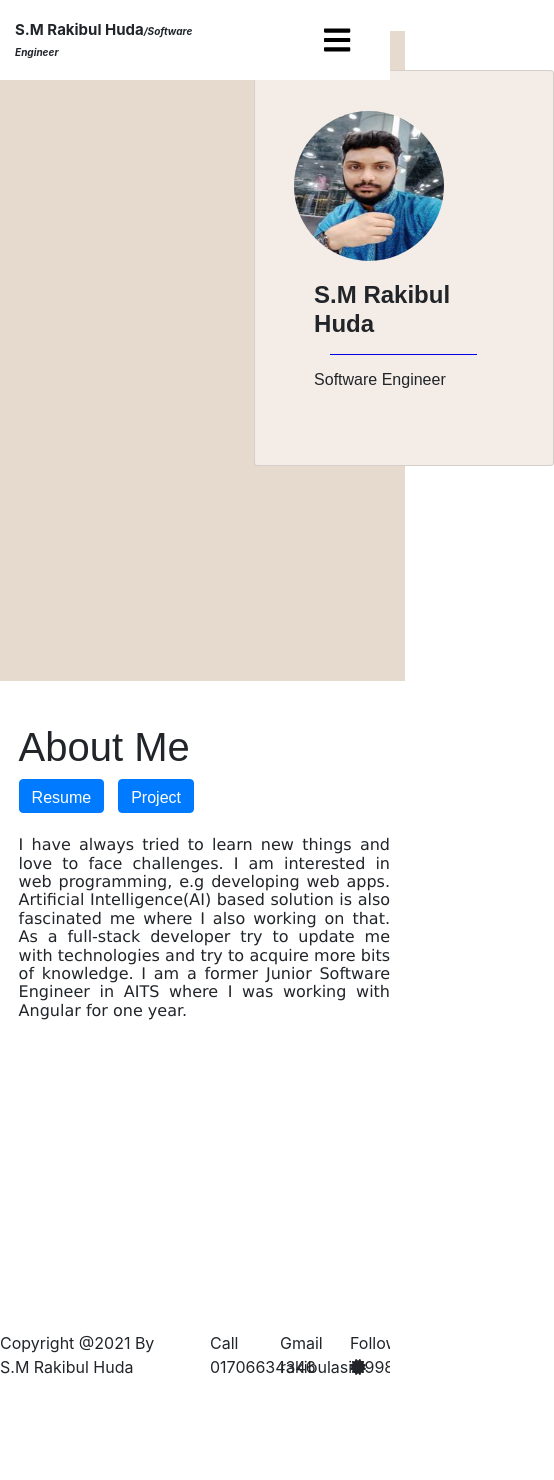
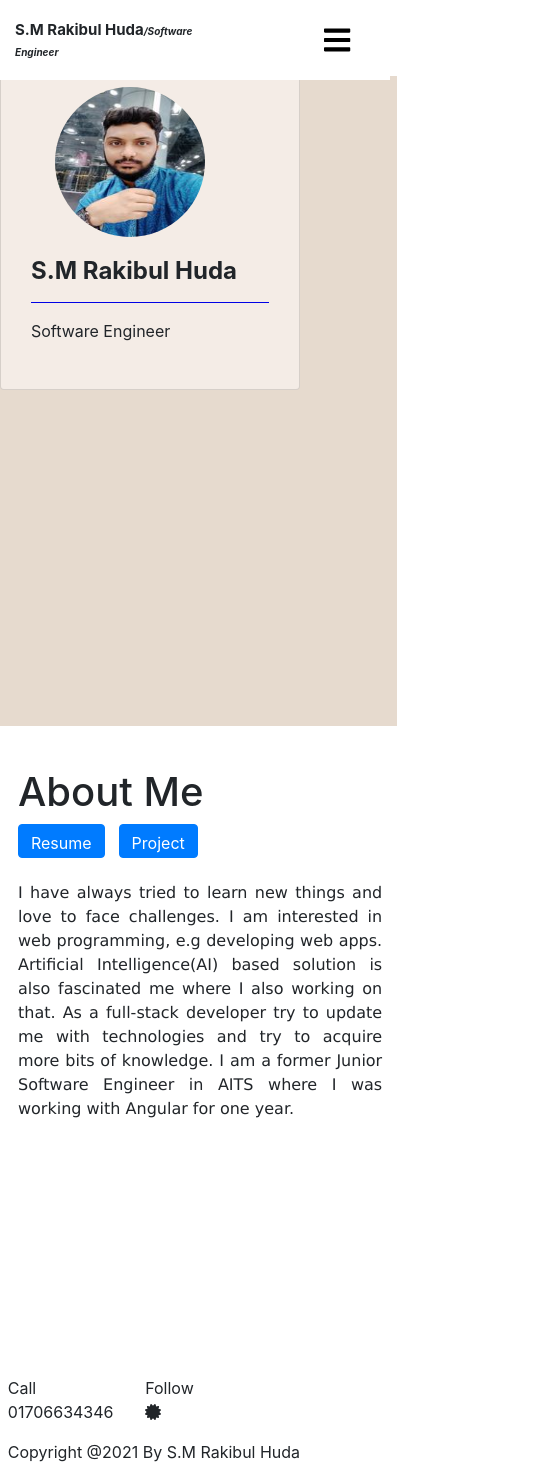
Before and after one commit to asif19981998/personal-site, a React (Create React App) app: page / in a window 390 px wide. Shown: the whole page, 554 px wide, since content can reach past the window. Before the commit the page ends 1395 px from the top, so only its background shows below. Built offline with nearby package versions, Linux system fonts and the light colour scheme.

Commit message:
make home page responsive

```diff
--- a/src/App.js
+++ b/src/App.js
@@ -32,24 +32,22 @@ function App() {
 
     </body>
 
-    <footer className="footer">
-      <div>
+    <footer className="footer" >
+      <div style={{paddingLeft:"2%"}}>
         <div className="row">
-          <div className="col-6 col-md-6">
-            <p>Copyright @2021 By S.M Rakibul Huda</p>
-          </div>
-          <div className="col-6 col-md-6">
+
+          <div className="col-12 col-md-6">
             <div className="row">
               <div className="col-4 col-md-4">
               <p>Call<br></br>
             01706634346
             </p>
               </div>
-              <div className="col-4 col-md-4">
+              {/* <div className="col-4 col-md-4">
               <p>Gmail<br></br>
-            rakibulasif1998@gmail.com
+              rakibulasif1998@gmail.com
             </p>
-              </div>
+              </div> */}
               <div className="col-4 col-md-4">
               <p>Follow<br></br>
             <FontAwesomeIcon icon={faCertificate}/>
@@ -64,6 +62,10 @@ function App() {
 
             </div>
           </div>
+          <div className="col-12 col-md-6" >
+            <p>Copyright @2021 By S.M Rakibul Huda</p>
+          </div>
+
         </div>
       </div>
     </footer>
--- a/src/main-component/home.js
+++ b/src/main-component/home.js
@@ -9,9 +9,9 @@ class Home extends Component {
     }
     render() {
         return (
-        <html>
 
-            <div className="row">
+            <div className="home-body">
+                          <div className="row" style={{marginTop:"20%"}}>
 
             <div className="col-12 col-md-6 left-side">
                <div className="author-detail">
@@ -20,7 +20,7 @@ class Home extends Component {
                      <div className="card-body home-card-body">
                      <h4  className="card-title home-card-title"  >S.M Rakibul Huda</h4>
                      <hr ></hr>
-                    <p>Software Engineer</p>
+                     <p style={{marginTop:"15px"}}>Software Engineer</p>
                      </div>
 
                 </div>
@@ -47,7 +47,9 @@ I am a former Junior Software Engineer in AITS where I was working with Angular
 
             </div>
 
-        </html>
+            </div>
+
+
             );
     }
 }
--- a/src/main-component/projects.jsx
+++ b/src/main-component/projects.jsx
@@ -14,11 +14,11 @@ class Projects extends Component {
 
                     <div className="card project-card" >
                         <div className="row">
-                        <div className="col-6 col-md-6">
+                        <div className="col-12 col-md-6">
                         <p><b>Educational Institution Management System</b></p>
                         <p>  A solution for Educational Institution Management System. This is my company project where i worked on.  </p>
                         </div>
-                        <div className="col-6 col-md-6">
+                        <div className="col-12 col-md-6">
                         I made it using C#, ASP.NET Core Api, Entity Framework, Angular, MSSQL
 
                         </div>
@@ -26,11 +26,11 @@ class Projects extends Component {
                     </div>
                     <div className="card project-card" >
                         <div className="row">
-                        <div className="col-6 col-md-6">
+                        <div className="col-12 col-md-6">
                         <p><b>Stock Management System</b></p>
                         <p>  A solution for Stock Mangement System. I work with 3 members in this project.  </p>
                         </div>
-                        <div className="col-6 col-md-6">
+                        <div className="col-12 col-md-6">
                         This is the final project of BITM training. Customer Entry, Product Entry, Sales,
                          Purchase, Inventory, Report are the features of this project.
                           I worked with 2 members in this project.
@@ -39,11 +39,11 @@ class Projects extends Component {
                     </div>
                     <div className="card project-card" >
                         <div className="row">
-                        <div className="col-6 col-md-6">
+                        <div className="col-12 col-md-6">
                         <p><b>AmarDaktar</b></p>
                         <p>  A solution for Health Service. This is my own build project.  </p>
                         </div>
-                        <div className="col-6 col-md-6">
+                        <div className="col-12 col-md-6">
                          I am Using ReactJs,Aspnet Core Api,MsSql as Database .
                         </div>
                         </div>
--- a/src/main-component/resume.jsx
+++ b/src/main-component/resume.jsx
@@ -15,7 +15,7 @@ class Resume extends Component {
                     <h4>Experience</h4>
                     <div className="card resume-card" >
                         <div className="row">
-                        <div className="col-6 col-md-6">
+                        <div className="col-12 col-md-6">
                         <p>April,2019 - June,2020</p>
                         <p>Junior Software Developer</p>
 
@@ -23,7 +23,7 @@ class Resume extends Component {
 
                        <p>Mohamadpur,Dhaka</p>
                         </div>
-                        <div className="col-6 col-md-6">
+                        <div className="col-12 col-md-6">
                            I had working there as Junoir Software engineer. My main accountability was
                            bulid client site for a Educational Institution Management System. I aslo
                            learn Server Site Work processing .
--- a/src/main-css/home.css
+++ b/src/main-css/home.css
@@ -1,3 +1,8 @@
+.home-body{
+  width: 98% !important;
+}
+
+
 .left-side {
   background-color: #e6dace;
   height: 650px;
@@ -9,8 +14,8 @@
   width: 150px !important;
 }
 .home-card {
-  width: 300px  !important;
-  height: 40% !important;
+  width: 300px !important;
+  height: 20% !important;
   background-color: #f4ece6 !important;
   padding: 29% !important;
 
@@ -25,7 +30,7 @@
   font-weight: bold !important;
 }
 hr{
-  margin: 16px;
+  margin: 0;
   height: 1px;
   background-color: blue;
 
@@ -49,3 +54,24 @@ hr{
 .about-me {
   font-family:'Lucida Sans', Courier, monospace ;
 }
+
+
+@media screen and (max-width: 420px) {
+  .home-card {
+    width: 300px !important;
+    height: 20% !important;
+    background-color: #f4ece6 !important;
+    padding: 10px !important;
+
+  }
+  .author-detail {
+    padding: 0px;
+    border-radius: 15px solid gray;
+
+
+  }
+  .home-card-img-top{
+    margin-left: 16%;
+  }
+
+}
```
Also changed, not shown: 1 other file (tests, documents, lock files or other folders). Lines whose indentation alone changed are shown as unchanged.
